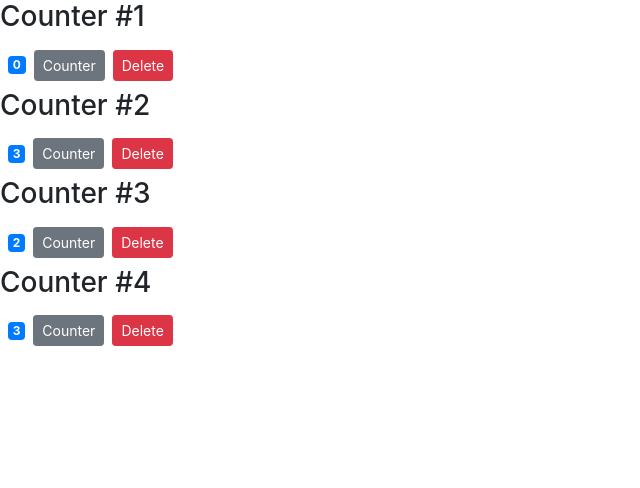
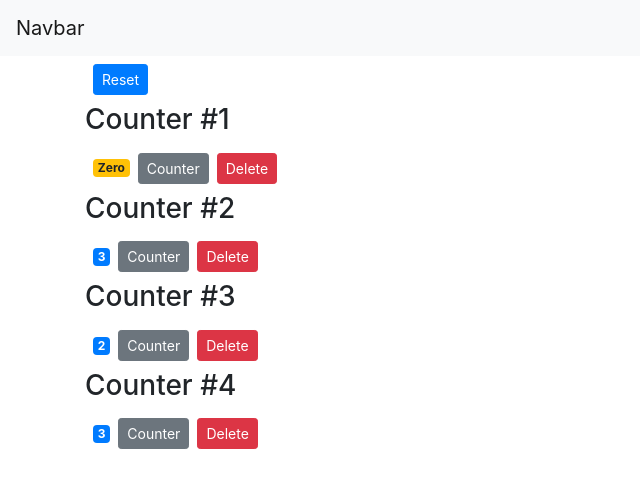
Before and after one commit to SensehacK/playgrounds, a React (Create React App) app: page /#/ in a window 1280 px wide. Shown: the top 488 px of the page, without its empty margins (0-640 px from the left). Built offline with nearby package versions, Linux system fonts and the light colour scheme.

Commit message:
Added Parent "App" with "Navbar and Counter" more component.

```diff
--- /dev/null
+++ b/src/App.js
@@ -0,0 +1,19 @@
+import React, { Component } from 'react';
+import NavBar from './component/navbar';
+import Counters from './component/counters'
+
+class App extends Component {
+    state = {}
+    render() {
+        return (
+            <React.Fragment>
+                <NavBar />
+                <main className="container">
+                    <Counters />
+                </main>
+            </React.Fragment>
+        );
+    }
+}
+
+export default App;
--- a/src/component/counter.jsx
+++ b/src/component/counter.jsx
@@ -30,7 +30,7 @@ class Counter extends Component {
         <h4>
           <span> Setting Attributes</span>
         </h4>
-        <img src={this.state.imgURL} />
+        <img src={this.state.imgURL} alt="Random Img Sum" />
         <p> PAssing style object in expressions {"this.se"}</p>
         <p style={this.styles}> Img Random</p>
         <h5>Classes in React for Bootstrap CSs</h5>
@@ -85,6 +85,7 @@ class Counter extends Component {
       </ul>
     );
   }
+
   formatCount() {
     return this.state.count === 0 ? "Zero" : this.state.count;
   }
--- a/src/component/counters.jsx
+++ b/src/component/counters.jsx
@@ -1,5 +1,4 @@
 import React, { Component } from "react";
-import Counter from "./counter";
 import SingularCounter from "./singularCounter";
 
 class Counters extends Component {
@@ -12,22 +11,50 @@ class Counters extends Component {
     ]
   };
 
+  resetCounters = () => {
+    const counters = this.state.counters.map(c => {
+      c.value = 0;
+      return c;
+    });
+    this.setState({ counters });
+  };
+
+  handleIncrement = counterID => {
+    // console.log(counterID);
+    const counters = [...this.state.counters];
+    const index = counters.indexOf(counterID);
+    counters[index] = { ...counterID };
+    counters[index].value++;
+    this.setState({ counters });
+    // but the setState is async so the change doesn't appear right away
+    console.log("Printing Main counters", this.state.counters);
+  };
+
   handleDelete = counterID => {
     console.log("Delete func called", counterID);
-    const counters = this.state.counters.filter(c => c.id != counterID);
+    const counters = this.state.counters.filter(c => c.id !== counterID);
     // this.state.counters = counters; We can set state like this, React won't notice the change management like angular
     this.setState({ counters: counters }); // Simplify setState ({counters}) As both are same, destructive construction object something
   };
 
   render() {
+    // When the state is changed render Method is called again & so the updated state could be printed
+    console.log(" Counters printing in render component", this.state.counters);
     return (
       <div>
+        <button
+          onClick={this.resetCounters}
+          className="btn btn-primary btn-sm m-2"
+        >
+          Reset
+        </button>
         {this.state.counters.map(counter => (
           <SingularCounter
             key={counter.id}
+            onIncrement={this.handleIncrement}
             onDelete={this.handleDelete}
-            value={counter.value}
-            id={counter.id}
+            counter={counter}
+            // id={counter.id}
           />
         ))}
       </div>
--- /dev/null
+++ b/src/component/navbar.jsx
@@ -0,0 +1,15 @@
+import React, { Component } from "react";
+
+class NavBar extends Component {
+  render() {
+    return (
+      <nav className="navbar navbar-light bg-light">
+        <a className="navbar-brand" href="#">
+          Navbar
+        </a>
+      </nav>
+    );
+  }
+}
+
+export default NavBar;
--- a/src/component/singularCounter.jsx
+++ b/src/component/singularCounter.jsx
@@ -1,25 +1,27 @@
 import React, { Component } from "react";
 
 class SingularCounter extends Component {
-  state = {
-    value: this.props.value ? this.props.value : 0 // Setting counter value via props
-  };
+  // state = {
+  //   value: this.props.counter.value ? this.props.counter.value : 0 // Setting counter value via props
+  // };
 
   render() {
-    console.log(this.props);
+    // console.log("Render function called");
+
+    // console.log(this.props);
 
     return (
       <div>
-        <h3>Counter #{this.props.id}</h3>
-        <span className="badge badge-primary m-2">{this.state.value} </span>
+        <h3>Counter #{this.props.counter.id}</h3>
+        <span className={this.getBadgeClasses()}>{this.formatCount()}</span>
         <button
           className="btn btn-secondary btn-sm"
-          onClick={this.handleIncrement}
+          onClick={() => this.props.onIncrement(this.props.counter)}
         >
           Counter
         </button>
         <button
-          onClick={() => this.props.onDelete(this.props.id)}
+          onClick={() => this.props.onDelete(this.props.counter.id)}
           className="btn btn-danger btn-sm m-2"
         >
           Delete
@@ -28,10 +30,16 @@ class SingularCounter extends Component {
     );
   }
 
-  handleIncrement = () => {
-    // Updating the state
-    this.setState({ value: this.state.value + 1 });
-  };
+  getBadgeClasses() {
+    let classes = "badge m-2 badge-";
+    classes += this.props.counter.value === 0 ? "warning" : "primary";
+    return classes;
+  }
+
+  formatCount() {
+    const { value } = this.props.counter;
+    return value === 0 ? "Zero" : value;
+  }
 }
 
 export default SingularCounter;
--- a/src/index.js
+++ b/src/index.js
@@ -1,9 +1,9 @@
 import React from 'react';
 import ReactDOM from 'react-dom';
-import Counters from './component/counters'
 import "bootstrap/dist/css/bootstrap.css";
+import App from './App.js'
 
-const element = <h1>Hello SensehacK!</h1>
+// const element = <h1>Hello SensehacK!</h1>
 
-ReactDOM.render(<Counters />, document.getElementById('root'));
+ReactDOM.render(<App />, document.getElementById('root'));
 // console.log(element);
```
